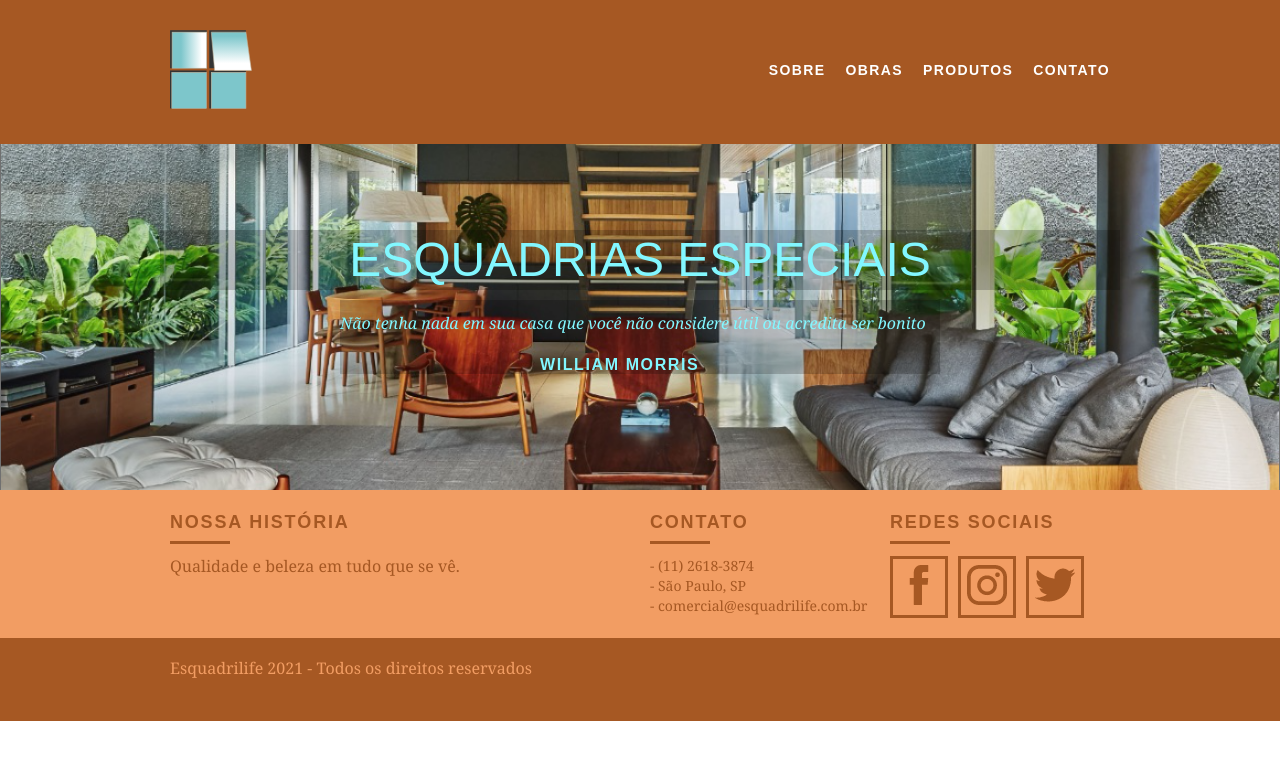
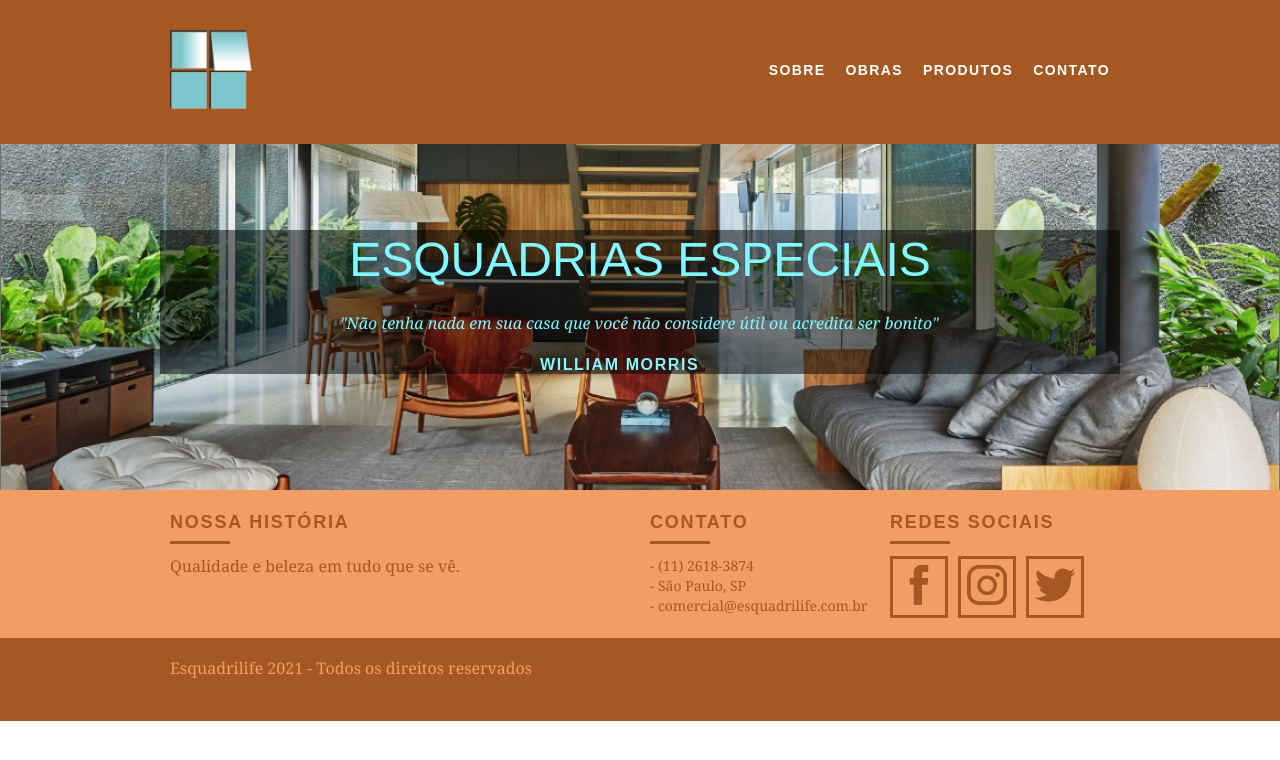
Before and after one commit to alexandrejuniorc/esquadrilife-tests, a Vue app: page / in a window 1280 px wide. Shown: the top 760 px of the page. Built offline with nearby package versions, Linux system fonts and the light colour scheme.

Commit message:
Corrige fundo opaco do container

```diff
--- a/src/components/TheIntroduction.vue
+++ b/src/components/TheIntroduction.vue
@@ -3,7 +3,7 @@
     class="introducao"
     :style="{ 'background-image': 'url(' + imgUrl + ')' }"
   >
-    <div class="container">
+    <div class="container opac">
       <h1>{{ h1Content }}</h1>
       <blockquote class="quote-externo">
         <p>
@@ -31,6 +31,10 @@ export default {
   padding-top: 120px;
 }
 
+.opac {
+  background: rgba(0, 0, 0, 0.5);
+}
+
 .introducao h1 {
   font-size: 48px;
   line-height: 60px;
@@ -38,14 +42,12 @@ export default {
   font-weight: regular;
   text-transform: uppercase;
   text-align: center;
-  background: rgba(0, 0, 0, 0.2);
 }
 
 .quote-externo {
   max-width: 600px;
   margin: 0 auto;
   color: #82f7ff;
-  background: rgba(0, 0, 0, 0.2);
 }
 
 .quote-externo p {
--- a/src/views/Home.vue
+++ b/src/views/Home.vue
@@ -1,7 +1,7 @@
 <template>
   <TheIntroduction
     h1Content="Esquadrias Especiais"
-    blockquoteContent="Não tenha nada em sua casa que você não considere útil ou acredita ser bonito"
+    blockquoteContent='"Não tenha nada em sua casa que você não considere útil ou acredita ser bonito"'
     citeContent="William Morris"
     :imgUrl="require('@/assets/constructions/intro.png')"
   ></TheIntroduction>
```
